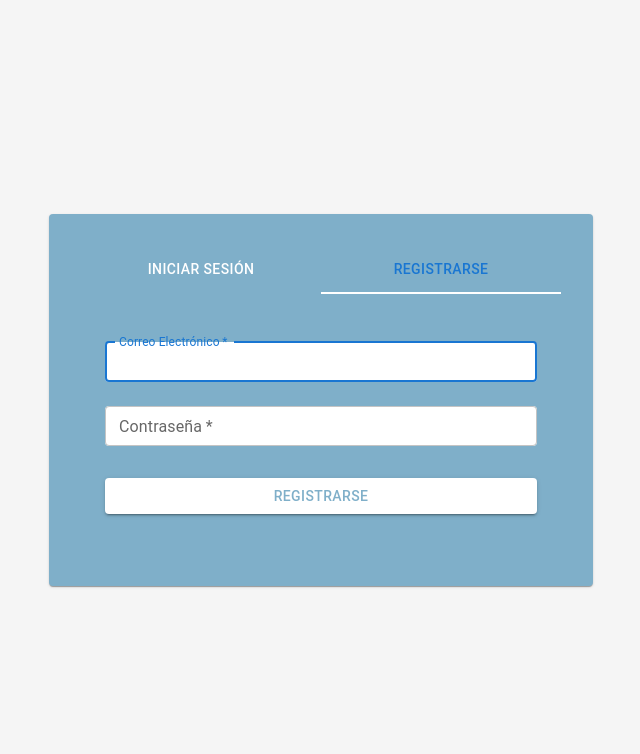
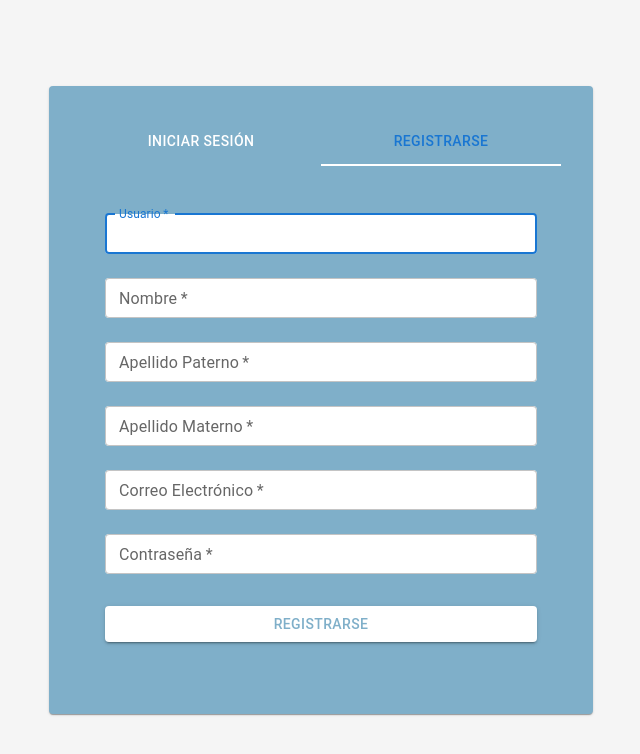
Before and after one commit to Urielcont/EstudIA, a React (Vite) app in the folder estudIA/: page / in a window 1280 px wide. Both pictures are taken after a click on the tab "REGISTRARSE". Shown: the top 754 px of the page, without its empty margins (319-959 px from the left). Built offline with nearby package versions, Linux system fonts and the light colour scheme.

Commit message:
Cambios registro

```diff
--- a/estudIA/src/components/login.jsx
+++ b/estudIA/src/components/login.jsx
@@ -10,7 +10,6 @@ import {
   Tab,
   Card,
   Grid2,
-
 } from '@mui/material';
 
 function TabPanel(props) {
@@ -55,8 +54,8 @@ const Login = () => {
       justifyContent="center"
       alignItems="center"
       sx={{
-        minHeight: '100vh', // Para asegurar que ocupe el 100% de la altura
-        bgcolor: '#f5f5f5', // Fondo claro para diferenciar el contenido
+        minHeight: '100vh',
+        bgcolor: '#f5f5f5',
       }}
     >
       <Grid2 item xs={12} sm={8} md={6} lg={2}>
@@ -146,10 +145,10 @@ const Login = () => {
                 margin="normal"
                 required
                 fullWidth
-                id="register-email"
-                label="Correo Electrónico"
-                name="email"
-                autoComplete="email"
+                id="username"
+                label="Usuario"
+                name="username"
+                autoComplete="username"
                 autoFocus
                 size="small"
                 sx={{ bgcolor: '#ffffff', borderRadius: 1 }}
@@ -158,7 +157,51 @@ const Login = () => {
                 margin="normal"
                 required
                 fullWidth
-                name="password"
+                id="first-name"
+                label="Nombre"
+                name="first-name"
+                autoComplete="given-name"
+                size="small"
+                sx={{ bgcolor: '#ffffff', borderRadius: 1 }}
+              />
+              <TextField
+                margin="normal"
+                required
+                fullWidth
+                id="last-name"
+                label="Apellido Paterno"
+                name="last-name"
+                autoComplete="family-name"
+                size="small"
+                sx={{ bgcolor: '#ffffff', borderRadius: 1 }}
+              />
+              <TextField
+                margin="normal"
+                required
+                fullWidth
+                id="maternal-last-name"
+                label="Apellido Materno"
+                name="maternal-last-name"
+                autoComplete="family-name"
+                size="small"
+                sx={{ bgcolor: '#ffffff', borderRadius: 1 }}
+              />
+              <TextField
+                margin="normal"
+                required
+                fullWidth
+                id="register-email"
+                label="Correo Electrónico"
+                name="email"
+                autoComplete="email"
+                size="small"
+                sx={{ bgcolor: '#ffffff', borderRadius: 1 }}
+              />
+              <TextField
+                margin="normal"
+                required
+                fullWidth
+                name="register-password"
                 label="Contraseña"
                 type="password"
                 id="register-password"
```
